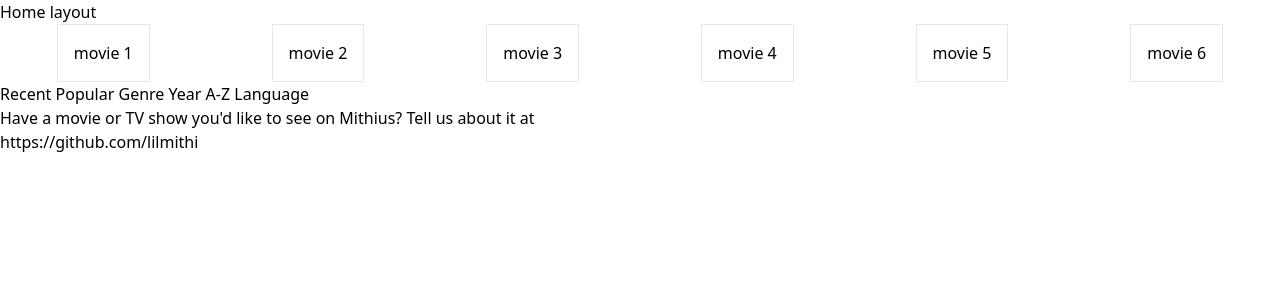
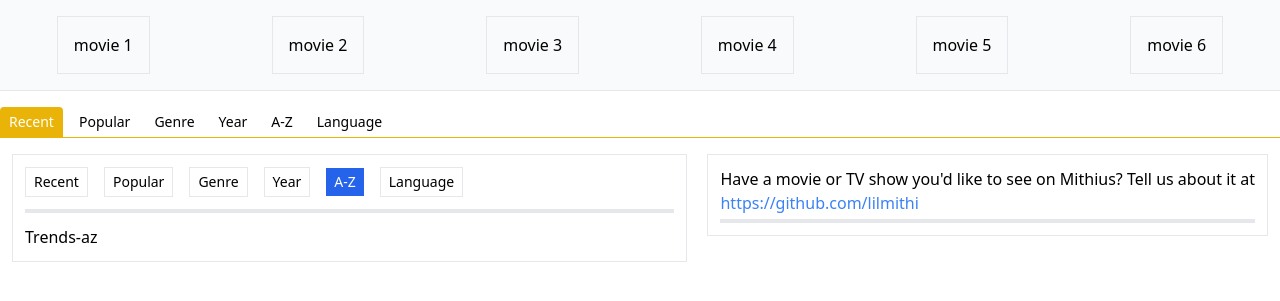
Before and after one commit to lilmithi/Mithius.to, a Flask app: page /trends-az in a window 1280 px wide. Shown: the part 130-431 px from the top of the page. Run offline with Flask 2, Linux system fonts and the light colour scheme; style sheets or scripts are compiled from the project's sources.

Commit message:
Refractor:Implement reusable code chunks

```diff
--- a/app/templates/index.html
+++ b/app/templates/index.html
@@ -1,10 +1,49 @@
-{% extends 'base.html' %} {% import 'macros.html' as macro %} {% block home_tab
-%}
-<a href="/" class="p-4 border-b border-blue-500">Browse</a>
-{% endblock %} {% block show_layout %}
-<div id="home">Home layout</div>
-<ul class="grid grid-cols-3 md:grid-cols-6 gap-2 justify-items-center">
-  {{macro.displayTopCards('movie')}}
-</ul>
-<div>{{macro.main_section('Home')}}</div>
+{% extends 'show-main.html' %}
+{% set navigation_bar = ['recent', 'popular', 'genre', 'year', 'az', 'language'] %}
+{% set active_page = active_page|default('recent') %}
+
+{% block home_tab %}
+<a href="/" class="p-4 border-b border-blue-500 capitalize">Browse</a>
 {% endblock %}
+{% block nav %}
+{% endblock %}
+{% block show_type %}
+<div class="flex justify-between flex-wrap gap-5 px-3">
+  <div class="border flex flex-col flex-1 p-3">
+    <nav
+    id="navigation"
+      class="flex sm:min-w-[264px] md:min-w-[453px] flex-wrap items-center justify-start gap-4"
+    >
+    {% for item in navigation_bar %}
+    {% if item == "recent" %}
+    <a href="/" {% if item == active_page %} class="py-1 text-sm px-2 bg-blue-600 text-white capitalize" {% else %} class = "border py-1 text-sm px-2 capitalize" {% endif %}>{{item.title()}}</a>
+    {% elif item == "az" %}
+    <a href="/trends-az" {% if item == active_page %} class="py-1 text-sm px-2 bg-blue-600 text-white capitalize" {% else %} class = "border py-1 text-sm px-2 capitalize" {% endif %}>A-Z</a>
+    {% else %}
+    <a href="/trends-{{item}}" {% if item == active_page %} class="py-1 text-sm px-2 bg-blue-600 text-white capitalize" {% else %} class = "border py-1 text-sm px-2 capitalize" {% endif %}>{{item.title()}}</a>
+    {% endif %}
+    {% endfor %}
+    </nav>
+    <hr class="my-3 border-2" />
+   {% block trends %}
+   Trends - Recent
+   {% endblock %}
+  </div>
+
+  <div class="border p-3 pb-2 h-max">
+    <p>
+      Have a movie or TV show you'd like to see on Mithius? Tell us about it at
+    </p>
+    <span>
+      <a
+        href="https://github.com/lilmithi"
+        class="text-blue-500 hover:text-blue-400"
+        >https://github.com/lilmithi</a
+      ></span
+    >
+
+    <hr class="my-1 border-2" />
+  </div>
+
+  {% endblock %}
+</div>
```
